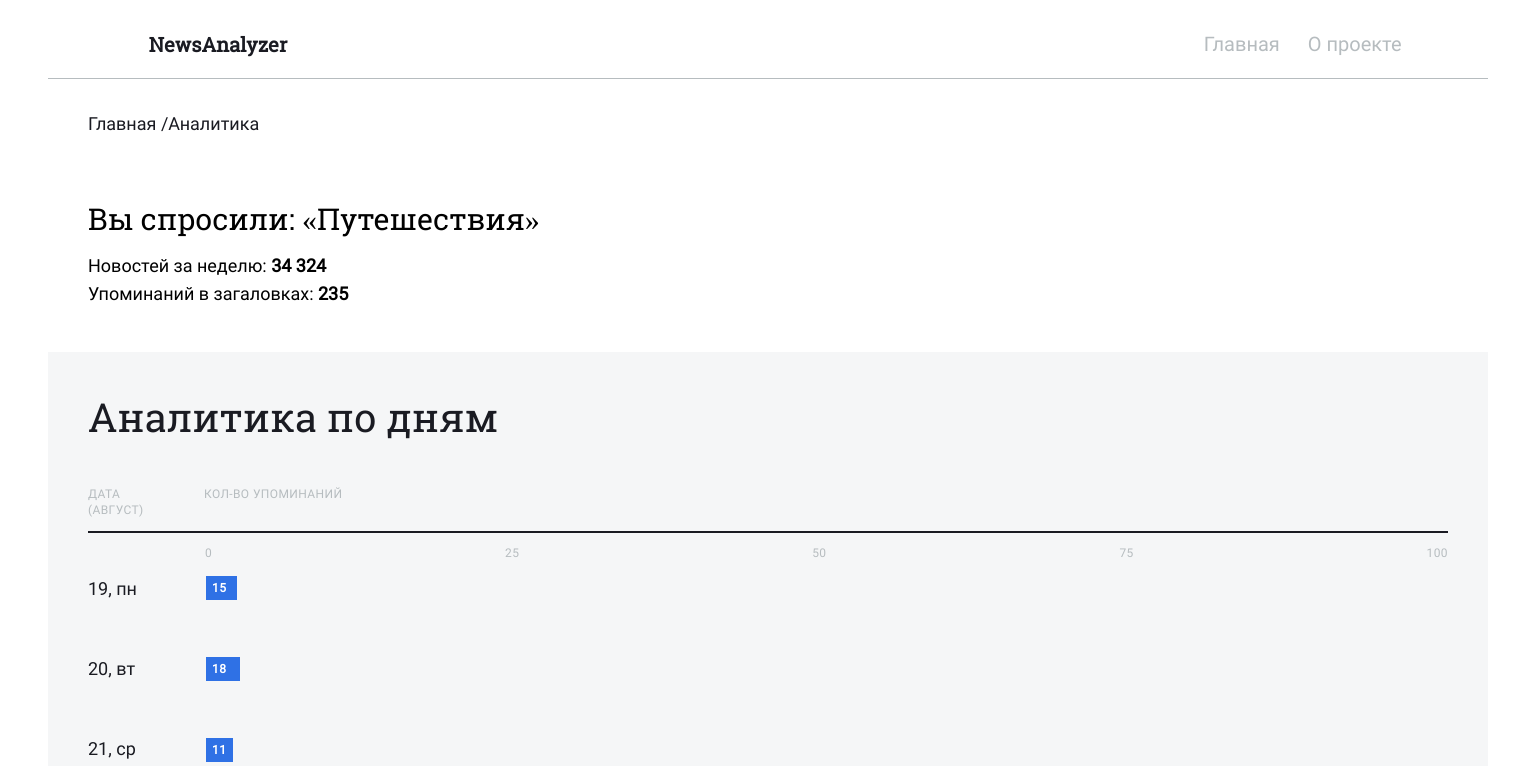
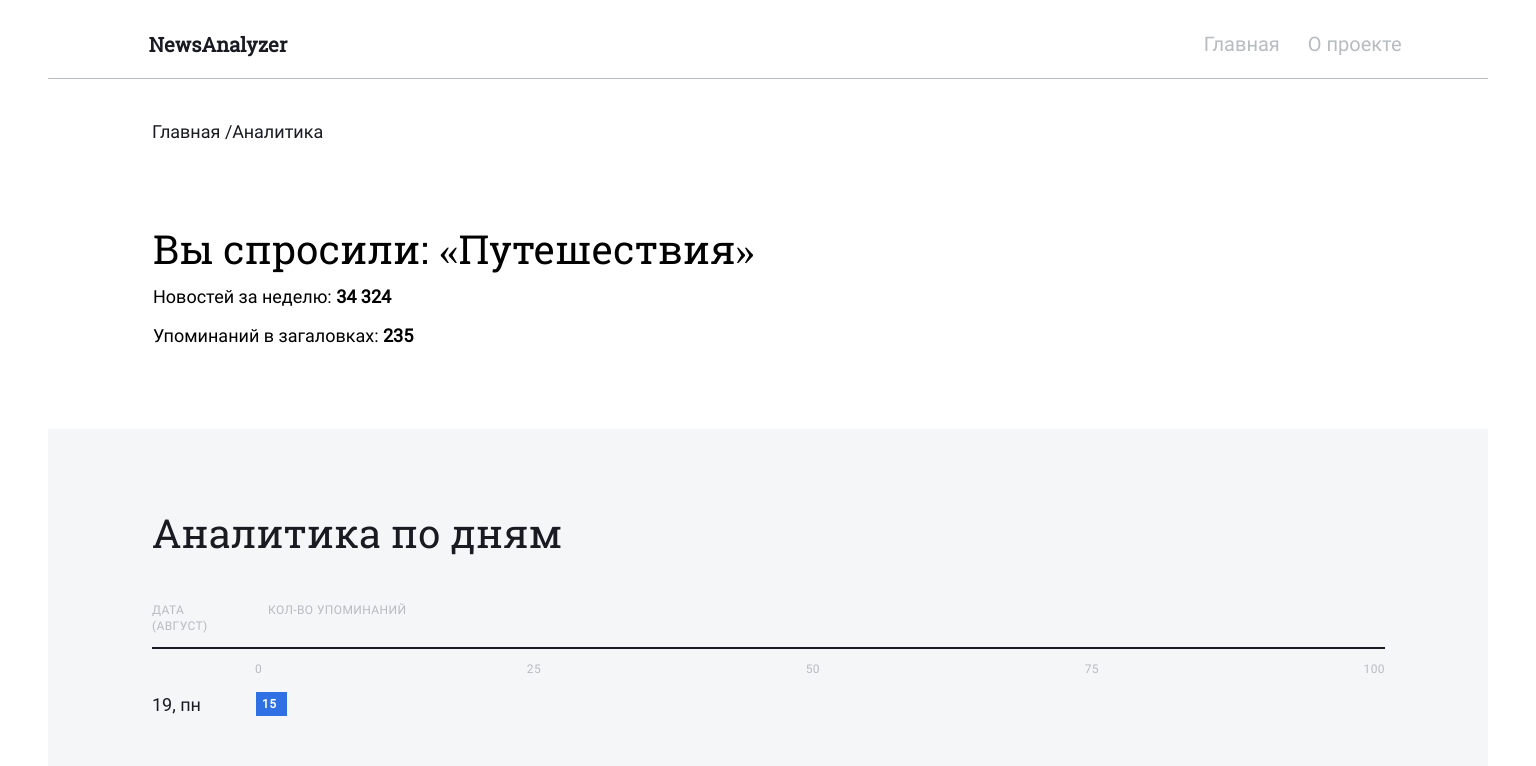
Before and after one commit to cherepanov92/ya_diploma, a website built with webpack: page src/analytics.html in a window 1536 px wide. Shown: the top 766 px of the page. Built offline with nearby package versions, Linux system fonts and the light colour scheme.

Commit message:
[+] Analytics - вёрстка 1440px

```diff
--- a/src/analytics.html
+++ b/src/analytics.html
@@ -26,7 +26,7 @@
     <!-- блок статистики -->
     <section class="stat root__stat">
       <!-- тайтл  -->
-      <h2 class="stat__title">Вы спросили: «Путешествия»</h2>
+      <h2 class="stat__title">Вы спросили: </h2><h2 class="stat__title stat__result">«Путешествия»</h2>
       <!-- week stat -->
       <div class="stat__subtitle">
         <p class="stat__key">Новостей за неделю: </p><p class="stat__value">34 324</p>
--- a/src/blocks/graph/__data_col/graph__data_col.css
+++ b/src/blocks/graph/__data_col/graph__data_col.css
@@ -12,5 +12,6 @@
 
 @media screen and (min-width: 1440px) {
   .graph__data_col {
+    width: 84px;
   }
 }
--- a/src/blocks/graph/__range/graph__range.css
+++ b/src/blocks/graph/__range/graph__range.css
@@ -13,5 +13,6 @@
 
 @media screen and (min-width: 1440px) {
   .graph__range {
+    margin-left: 103px;
   }
 }
--- a/src/blocks/root/__analytics/root__analytics.css
+++ b/src/blocks/root/__analytics/root__analytics.css
@@ -10,5 +10,6 @@
 
 @media screen and (min-width: 1440px) {
   .root__analytics {
+    padding: 81px 103px 73px 104px;
   }
 }
--- a/src/blocks/root/__breadcrumbs/root__breadcrumbs.css
+++ b/src/blocks/root/__breadcrumbs/root__breadcrumbs.css
@@ -10,5 +10,6 @@
 
 @media screen and (min-width: 1440px) {
   .root__breadcrumbs {
+    padding: 23px 52px 23px 104px;
   }
 }
--- a/src/blocks/root/__stat/root__stat.css
+++ b/src/blocks/root/__stat/root__stat.css
@@ -4,11 +4,12 @@
 
 @media screen and (min-width: 768px) {
   .root__stat {
-    padding: 1px 25px 22px 25px;
+    padding: 14px 25px 22px 25px;
   }
 }
 
 @media screen and (min-width: 1440px) {
   .root__stat {
+    padding: 25px 15px 57px 90px;
   }
 }
--- /dev/null
+++ b/src/blocks/stat/__result/stat__result.css
@@ -0,0 +1,13 @@
+.stat__result {
+  display: inline;
+}
+
+@media screen and (min-width: 768px) {
+  .stat__result {
+  }
+}
+
+@media screen and (min-width: 1440px) {
+  .stat__result {
+  }
+}
--- a/src/blocks/stat/__subtitle/stat__subtitle.css
+++ b/src/blocks/stat/__subtitle/stat__subtitle.css
@@ -1,4 +1,5 @@
 .stat__subtitle {
+  margin: 10px 0 0 0;
 }
 
 @media screen and (min-width: 768px) {
@@ -8,5 +9,6 @@
 
 @media screen and (min-width: 1440px) {
   .stat__subtitle {
+    margin: 11px 0 0 0;
   }
 }
--- a/src/blocks/stat/__title/stat__title.css
+++ b/src/blocks/stat/__title/stat__title.css
@@ -5,14 +5,18 @@
   font-weight: normal;
   font-size: 30px;
   line-height: 34px;
+  display: inline;
 }
 
 @media screen and (min-width: 768px) {
   .stat__title {
+
   }
 }
 
 @media screen and (min-width: 1440px) {
   .stat__title {
+    font-size: 40px;
+    line-height: 46px;
   }
 }
--- a/src/blocks/stat/stat.css
+++ b/src/blocks/stat/stat.css
@@ -1,4 +1,5 @@
 @import url('./__title/stat__title.css');
+@import url('./__result/stat__result.css');
 @import url('./__subtitle/stat__subtitle.css');
 @import url('./__key/stat__key.css');
 @import url('./__value/stat__value.css');
```
